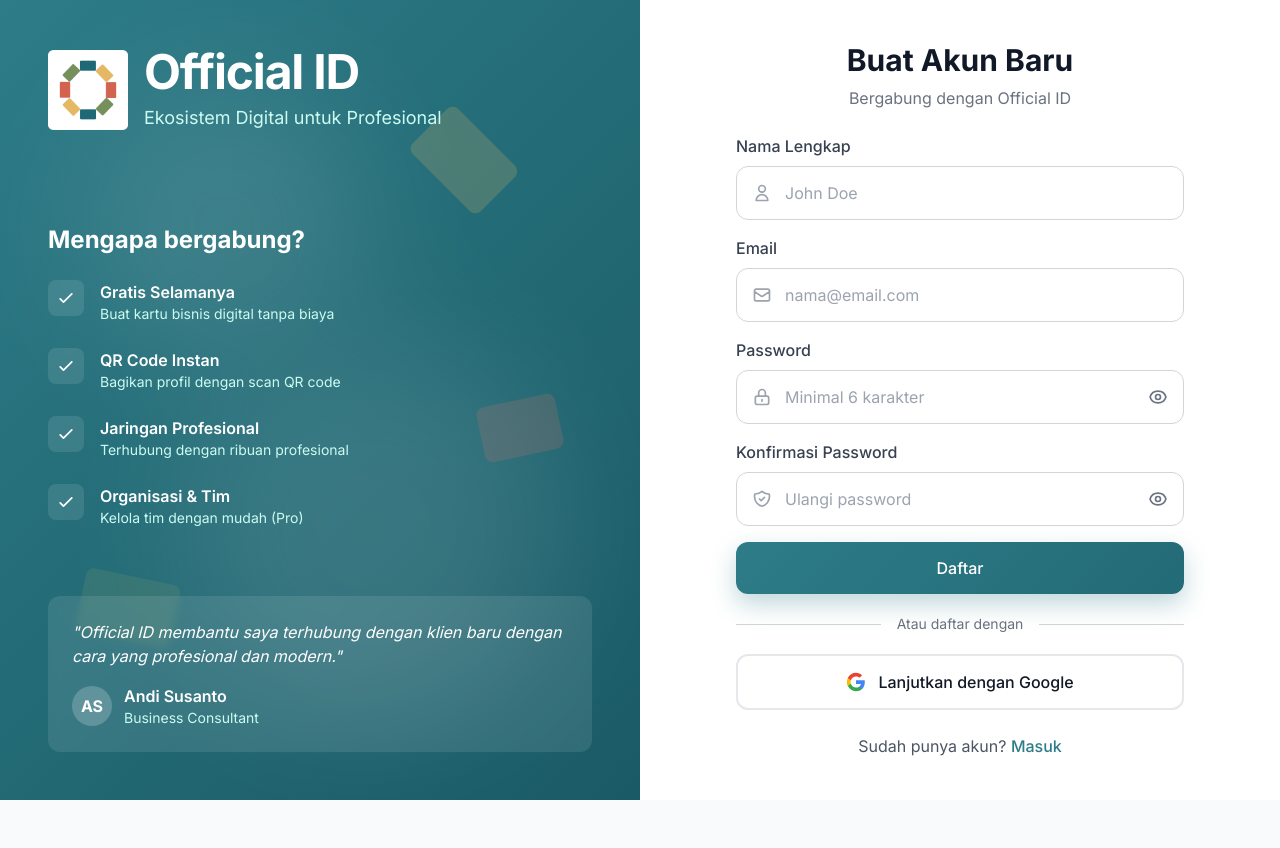
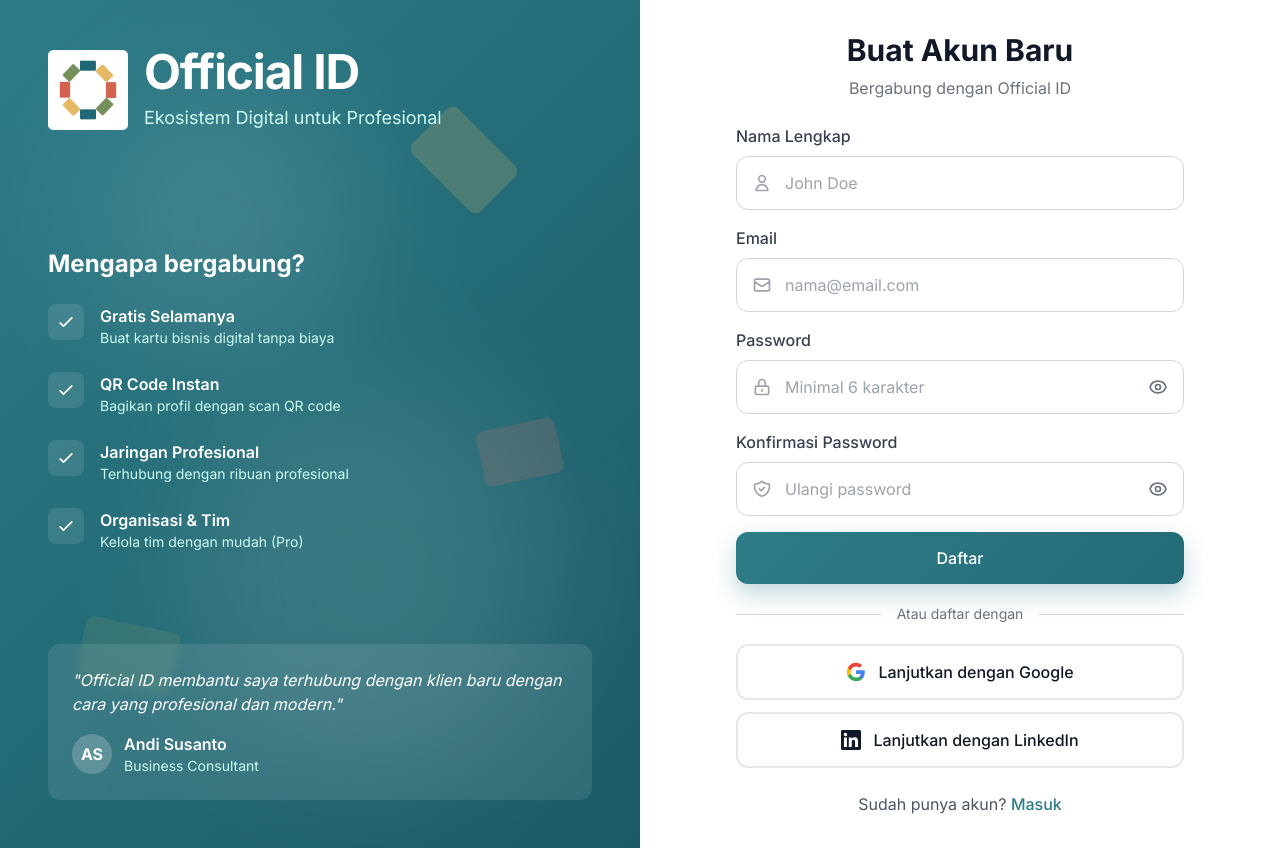
Before and after one commit to official-id-git/official-id, a Next.js app: page /register in a window 1280 px wide. Before the commit the page ends 800 px from the top, so only its background shows below. Built offline with nearby package versions, Linux system fonts and the light colour scheme; no server answers.

Commit message:
add linkedin login

```diff
--- a/src/app/(auth)/login/page.tsx
+++ b/src/app/(auth)/login/page.tsx
@@ -12,7 +12,7 @@
   const [showPassword, setShowPassword] = useState(false)
   const [error, setError] = useState('')
   const [isLoading, setIsLoading] = useState(false)
-  const { signIn, signInWithGoogle } = useAuth()
+  const { signIn, signInWithGoogle, signInWithLinkedIn } = useAuth()
   const router = useRouter()
 
   const handleSubmit = async (e: React.FormEvent) => {
@@ -35,6 +35,14 @@
       await signInWithGoogle()
     } catch (err: any) {
       setError(err.message || 'Gagal masuk dengan Google')
+    }
+  }
+
+  const handleLinkedInLogin = async () => {
+    try {
+      await signInWithLinkedIn()
+    } catch (err: any) {
+      setError(err.message || 'Gagal masuk dengan LinkedIn')
     }
   }
 
@@ -289,6 +297,17 @@
             <span className="group-hover:text-gray-900 transition font-medium">Lanjutkan dengan Google</span>
           </button>
 
+          {/* LinkedIn Login */}
+          <button
+            onClick={handleLinkedInLogin}
+            className="w-full flex items-center justify-center gap-3 py-3.5 border-2 border-gray-200 rounded-xl hover:bg-[#0077B5] hover:border-[#0077B5] hover:text-white transition-all duration-200 group mt-3"
+          >
+            <svg className="w-5 h-5" viewBox="0 0 24 24" fill="currentColor">
+              <path d="M20.447 20.452h-3.554v-5.569c0-1.328-.027-3.037-1.852-3.037-1.853 0-2.136 1.445-2.136 2.939v5.667H9.351V9h3.414v1.561h.046c.477-.9 1.637-1.85 3.37-1.85 3.601 0 4.267 2.37 4.267 5.455v6.286zM5.337 7.433c-1.144 0-2.063-.926-2.063-2.065 0-1.138.92-2.063 2.063-2.063 1.14 0 2.064.925 2.064 2.063 0 1.139-.925 2.065-2.064 2.065zm1.782 13.019H3.555V9h3.564v11.452zM22.225 0H1.771C.792 0 0 .774 0 1.729v20.542C0 23.227.792 24 1.771 24h20.451C23.2 24 24 23.227 24 22.271V1.729C24 .774 23.2 0 22.222 0h.003z"/>
+            </svg>
+            <span className="transition font-medium group-hover:text-white">Lanjutkan dengan LinkedIn</span>
+          </button>
+
           {/* Sign Up Link */}
           <p className="text-center mt-8 text-gray-600">
             Belum punya akun?{' '}
--- a/src/app/(auth)/register/page.tsx
+++ b/src/app/(auth)/register/page.tsx
@@ -15,7 +15,7 @@
   const [error, setError] = useState('')
   const [success, setSuccess] = useState(false)
   const [isLoading, setIsLoading] = useState(false)
-  const { signUp, signInWithGoogle } = useAuth()
+  const { signUp, signInWithGoogle, signInWithLinkedIn } = useAuth()
 
   const handleSubmit = async (e: React.FormEvent) => {
     e.preventDefault()
@@ -48,6 +48,14 @@
       await signInWithGoogle()
     } catch (err: any) {
       setError(err.message || 'Gagal masuk dengan Google')
+    }
+  }
+
+  const handleLinkedInLogin = async () => {
+    try {
+      await signInWithLinkedIn()
+    } catch (err: any) {
+      setError(err.message || 'Gagal masuk dengan LinkedIn')
     }
   }
 
@@ -384,6 +392,17 @@
             <span className="group-hover:text-gray-900 transition font-medium">Lanjutkan dengan Google</span>
           </button>
 
+          {/* LinkedIn Login */}
+          <button
+            onClick={handleLinkedInLogin}
+            className="w-full flex items-center justify-center gap-3 py-3.5 border-2 border-gray-200 rounded-xl hover:bg-[#0077B5] hover:border-[#0077B5] hover:text-white transition-all duration-200 group mt-3"
+          >
+            <svg className="w-5 h-5" viewBox="0 0 24 24" fill="currentColor">
+              <path d="M20.447 20.452h-3.554v-5.569c0-1.328-.027-3.037-1.852-3.037-1.853 0-2.136 1.445-2.136 2.939v5.667H9.351V9h3.414v1.561h.046c.477-.9 1.637-1.85 3.37-1.85 3.601 0 4.267 2.37 4.267 5.455v6.286zM5.337 7.433c-1.144 0-2.063-.926-2.063-2.065 0-1.138.92-2.063 2.063-2.063 1.14 0 2.064.925 2.064 2.063 0 1.139-.925 2.065-2.064 2.065zm1.782 13.019H3.555V9h3.564v11.452zM22.225 0H1.771C.792 0 0 .774 0 1.729v20.542C0 23.227.792 24 1.771 24h20.451C23.2 24 24 23.227 24 22.271V1.729C24 .774 23.2 0 22.222 0h.003z"/>
+            </svg>
+            <span className="transition font-medium group-hover:text-white">Lanjutkan dengan LinkedIn</span>
+          </button>
+
           {/* Login Link */}
           <p className="text-center mt-6 text-gray-600">
             Sudah punya akun?{' '}
--- a/src/hooks/useAuth.tsx
+++ b/src/hooks/useAuth.tsx
@@ -239,6 +239,17 @@
     if (error) throw new Error(error.message)
   }
 
+  // Sign in with LinkedIn
+  const signInWithLinkedIn = async () => {
+    const { error } = await supabase.auth.signInWithOAuth({
+      provider: 'linkedin_oidc',
+      options: {
+        redirectTo: `${window.location.origin}/api/auth/callback`,
+      },
+    })
+    if (error) throw new Error(error.message)
+  }
+
   // Sign out
   const signOut = async () => {
     await supabase.auth.signOut()
@@ -262,6 +273,7 @@
     signIn,
     signUp,
     signInWithGoogle,
+    signInWithLinkedIn,
     signOut,
     refreshUser,
   }
--- a/src/types/index.ts
+++ b/src/types/index.ts
@@ -41,6 +41,7 @@
   signIn: (email: string, password: string) => Promise<void>
   signUp: (email: string, password: string, fullName: string) => Promise<void>
   signInWithGoogle: () => Promise<void>
+  signInWithLinkedIn: () => Promise<void>
   signOut: () => Promise<void>
   refreshUser: () => Promise<void>
 }
```
